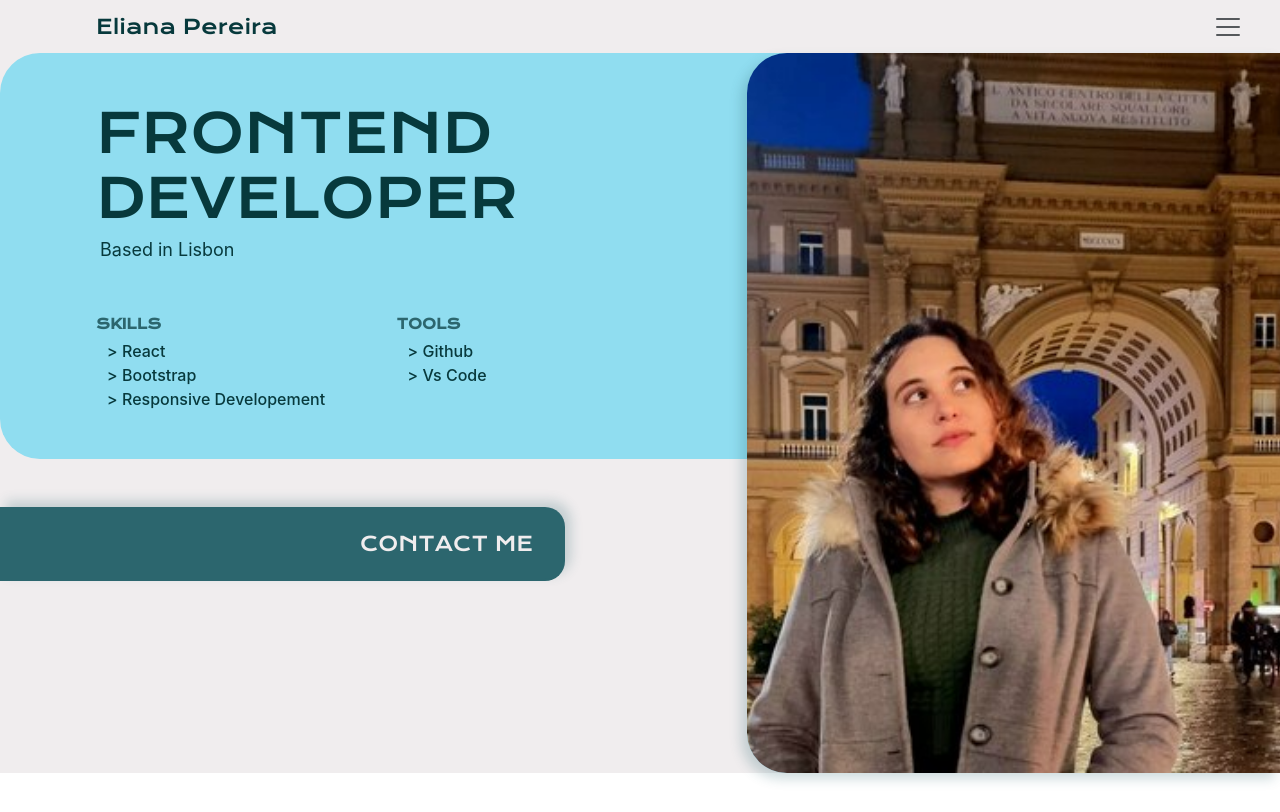
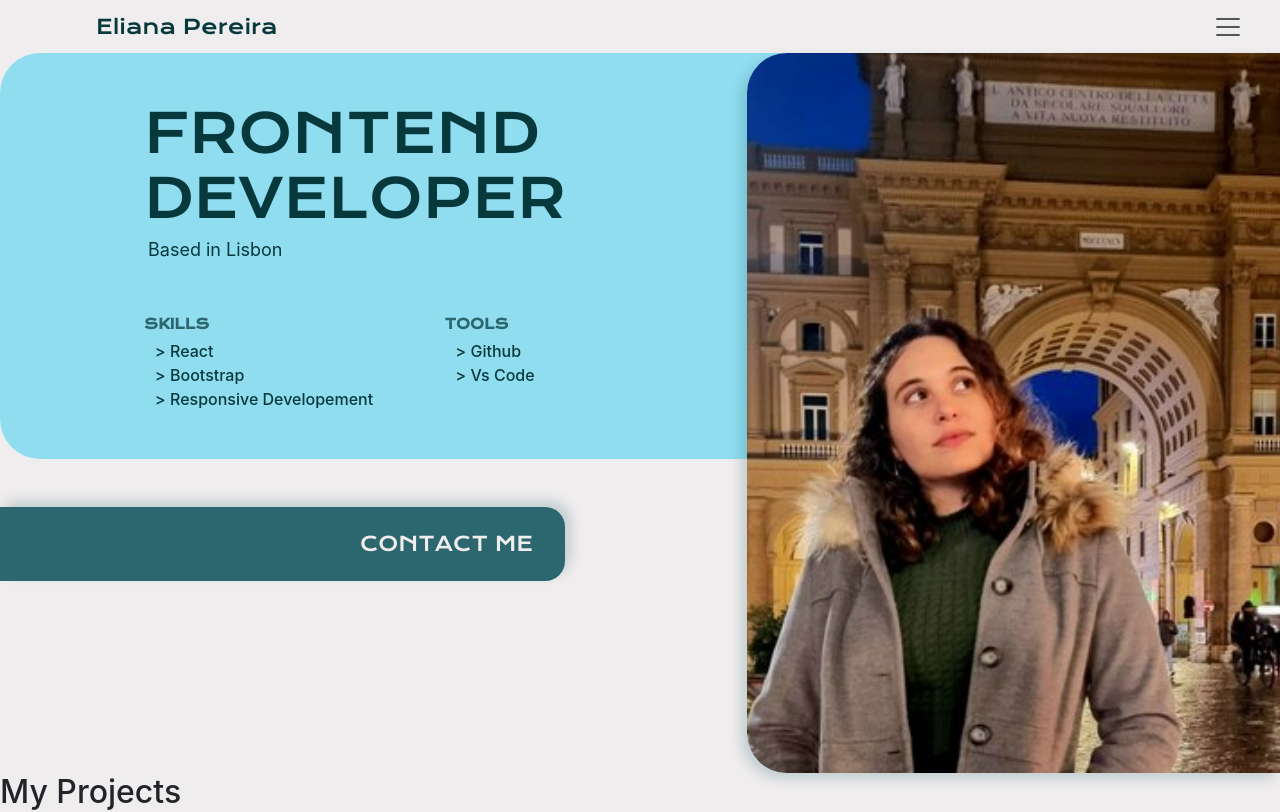
Before and after one commit to Eli032501/portfolio-eliana, a React (Create React App) app: page / in a window 1280 px wide. Built offline with nearby package versions, Linux system fonts and the light colour scheme.

Commit message:
create new comp-projects

```diff
--- a/src/App.js
+++ b/src/App.js
@@ -1,12 +1,14 @@
 import "./App.css";
 import Navheader from "./Navheader.js";
 import Header from "./Header.js";
+import MyProjects from "./MyProjects.js";
 
 function App() {
   return (
     <div className="App container-fluid">
       <Navheader />
       <Header />
+      <MyProjects />
     </div>
   );
 }
--- a/src/Header.css
+++ b/src/Header.css
@@ -1,7 +1,7 @@
 .Header .frame-header {
   border-radius: var(--round-corner-md) 0 0 var(--round-corner-md);
   background-color: var(--third-color);
-  padding: 3rem 6rem;
+  padding: 3rem 3rem 3rem 9rem;
 }
 
 .Header h1 {
--- /dev/null
+++ b/src/MyProjects.js
@@ -0,0 +1,13 @@
+import React from "react";
+import "./MyProjects.css";
+
+export default function MyProjects(params) {
+  return (
+    <div className="MyProjects">
+      <div>
+        <h2 className="title-style">My Projects</h2>
+        <span className="title-component-rt"></span>
+      </div>
+    </div>
+  );
+}
```
Also changed, not shown: src/MyProjects.css (added).
